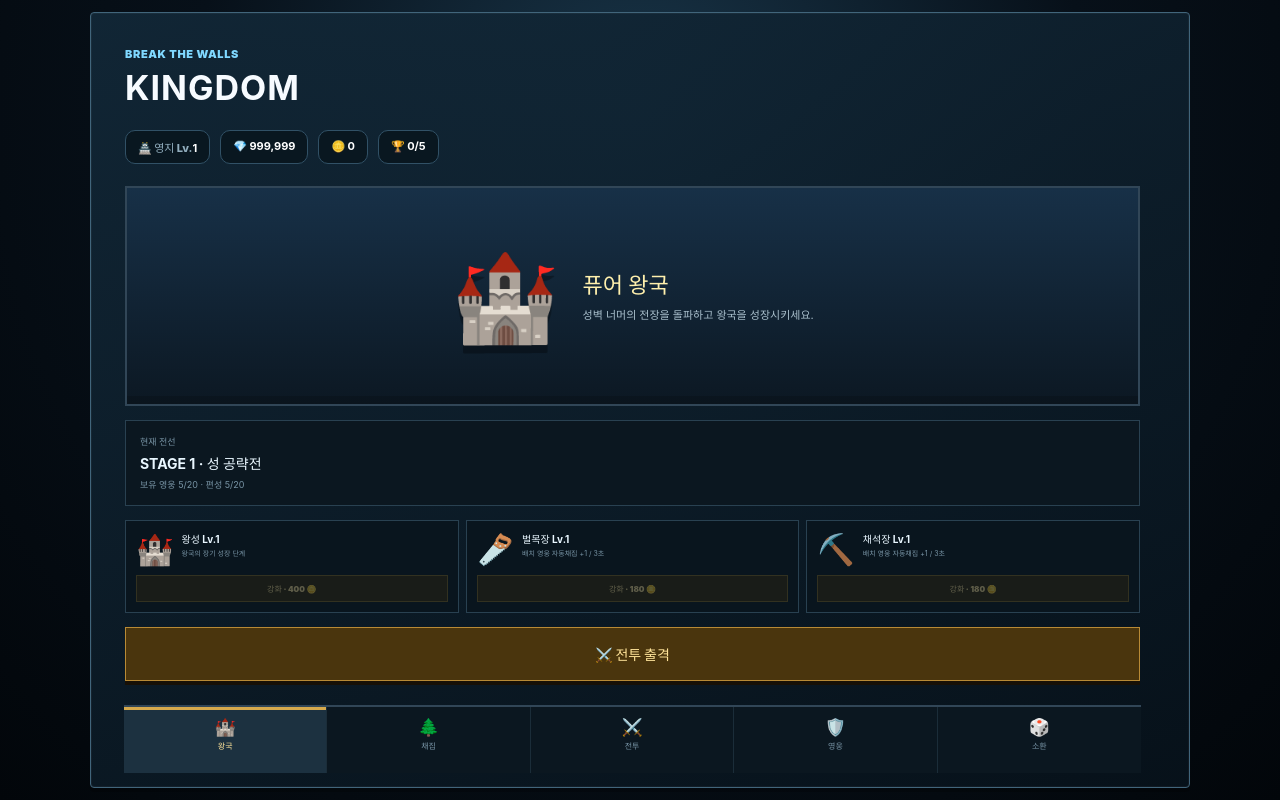
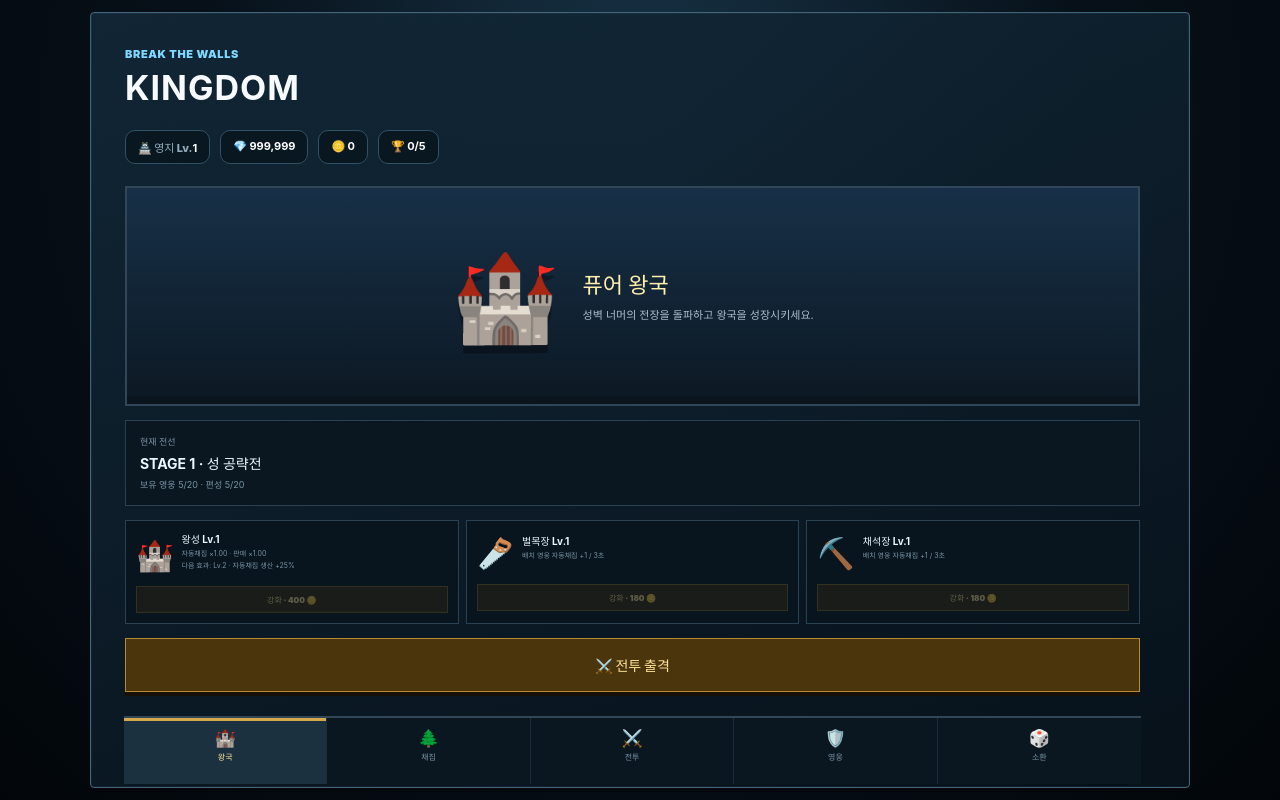
Before and after one commit to bduidohd937-beep/Break-the-Walls-Roll-the-Dice, a React (Vite) app: page / in a window 1280 px wide. Built offline with nearby package versions, Linux system fonts and the light colour scheme.

Commit message:
feat: give kingdom levels meaningful economy bonuses

```diff
--- a/src/App.tsx
+++ b/src/App.tsx
@@ -95,6 +95,9 @@ function App() {
   const economyUpgradeCost = economyLevel >= economyMaxLevel ? 0 : 120 + (economyLevel - 1) * 100;
 
   const kingdomUpgradeCost = 400 * kingdomLevel;
+  const kingdomProductionBonus = 1 + Math.floor((kingdomLevel - 1) / 2) * 0.25;
+  const kingdomSellBonus = 1 + Math.floor((kingdomLevel - 1) / 3) * 0.1;
+  const kingdomMilestone = kingdomLevel < 2 ? "Lv.2 · 자동채집 생산 +25%" : kingdomLevel < 3 ? "Lv.3 · 자원 판매가 +10%" : kingdomLevel < 4 ? "Lv.4 · 자동채집 생산 +25%" : kingdomLevel < 6 ? "Lv.6 · 생산/판매 보너스 강화" : "왕국 성장 보너스 적용 중";
   const facilityUpgradeCost = (type: "lumber" | "quarry") => 180 * facilityLevels[type];
   const upgradeKingdom = () => {
     if (kingdomGold < kingdomUpgradeCost) return;
@@ -141,7 +144,7 @@ function App() {
   const sellResource = (type: "wood" | "stone") => {
     const amount = resources[type];
     if (amount <= 0) return;
-    const unitPrice = type === "wood" ? 5 : 8;
+    const unitPrice = (type === "wood" ? 5 : 8) * kingdomSellBonus;
     const next = { ...resources, [type]: 0 };
     saveResources(next);
     setKingdomGold((gold) => {
@@ -228,14 +231,14 @@ function App() {
     const timer = window.setInterval(() => {
       setResources((current) => {
         const next = { ...current };
-        if (workers.wood) next.wood += facilityLevels.lumber;
-        if (workers.stone) next.stone += facilityLevels.quarry;
+        if (workers.wood) next.wood += Math.max(1, Math.floor(facilityLevels.lumber * kingdomProductionBonus));
+        if (workers.stone) next.stone += Math.max(1, Math.floor(facilityLevels.quarry * kingdomProductionBonus));
         window.localStorage.setItem("btw-resources", JSON.stringify(next));
         return next;
       });
     }, 3000);
     return () => window.clearInterval(timer);
-  }, [battleState, workers, facilityLevels]);
+  }, [battleState, workers, facilityLevels, kingdomProductionBonus]);
 
 
 
@@ -663,7 +666,7 @@ function App() {
               <div className="kingdom-hero"><div className="kingdom-castle">🏰</div><div><b>퓨어 왕국</b><span>성벽 너머의 전장을 돌파하고 왕국을 성장시키세요.</span></div></div>
               <div className="home-progress"><span>현재 전선</span><b>STAGE {Math.min(unlockedStage, STAGES.length)} · {STAGES[Math.min(unlockedStage, STAGES.length) - 1]?.name}</b><small>보유 영웅 {ownedHeroes.length}/{HEROES.length} · 편성 {deckIds.length}/{deckSlotCount}</small></div>
               <div className="facility-grid">
-                <div className="facility-card"><span>🏰</span><div><b>왕성 Lv.{kingdomLevel}</b><small>왕국의 장기 성장 단계</small></div><button disabled={kingdomGold < kingdomUpgradeCost} onClick={upgradeKingdom}>강화 · {kingdomUpgradeCost} 🪙</button></div>
+                <div className="facility-card castle-card"><span>🏰</span><div><b>왕성 Lv.{kingdomLevel}</b><small>자동채집 ×{kingdomProductionBonus.toFixed(2)} · 판매 ×{kingdomSellBonus.toFixed(2)}</small><small className="next-unlock">다음 효과: {kingdomMilestone}</small></div><button disabled={kingdomGold < kingdomUpgradeCost} onClick={upgradeKingdom}>강화 · {kingdomUpgradeCost} 🪙</button></div>
                 <div className="facility-card"><span>🪚</span><div><b>벌목장 Lv.{facilityLevels.lumber}</b><small>배치 영웅 자동채집 +{facilityLevels.lumber} / 3초</small></div><button disabled={kingdomGold < facilityUpgradeCost("lumber")} onClick={() => upgradeFacility("lumber")}>강화 · {facilityUpgradeCost("lumber")} 🪙</button></div>
                 <div className="facility-card"><span>⛏️</span><div><b>채석장 Lv.{facilityLevels.quarry}</b><small>배치 영웅 자동채집 +{facilityLevels.quarry} / 3초</small></div><button disabled={kingdomGold < facilityUpgradeCost("quarry")} onClick={() => upgradeFacility("quarry")}>강화 · {facilityUpgradeCost("quarry")} 🪙</button></div>
               </div>
```
